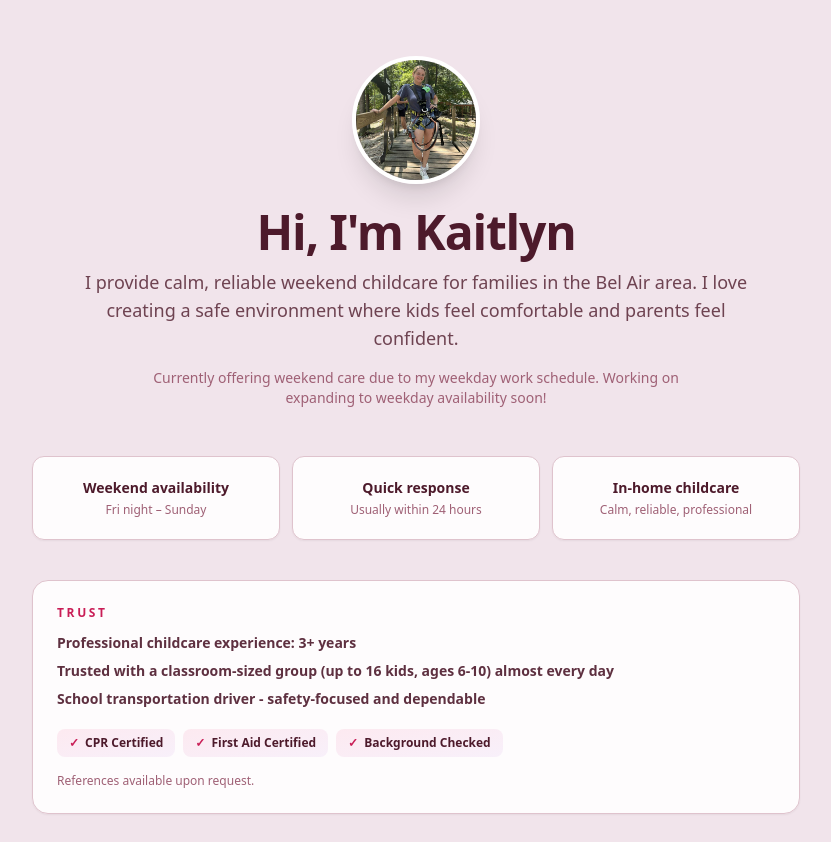
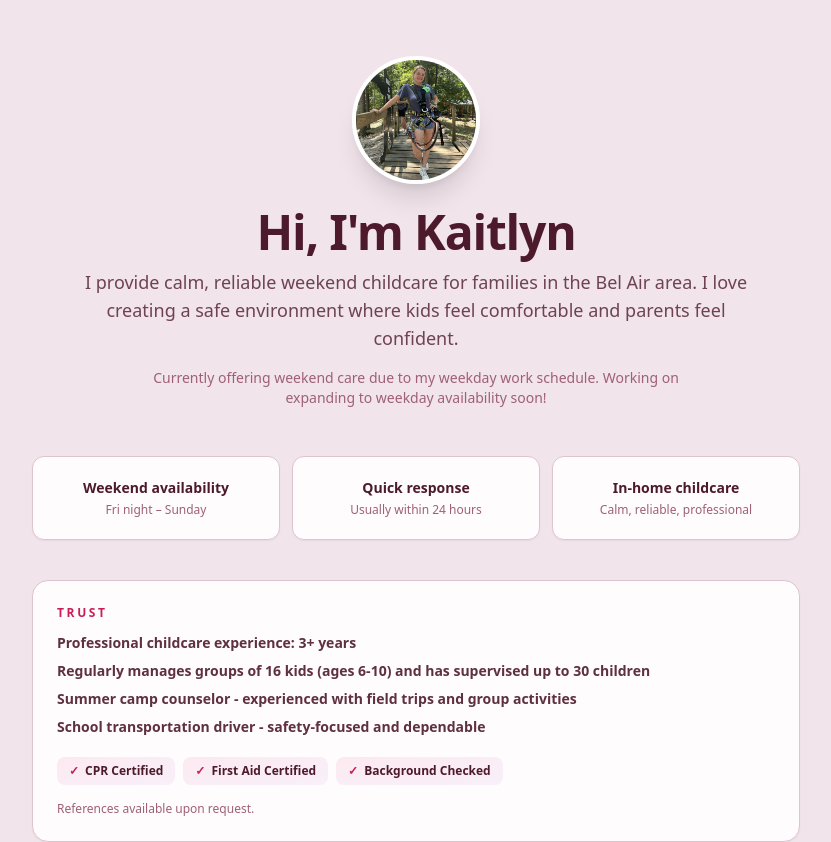
Before and after one commit to raczniakservices/kaitlyn-nanny-landing, a Next.js app in the folder apps/kaitlyn-nanny/: page / in a window 1280 px wide. Shown: the top 842 px of the page, without its empty margins (224-1055 px from the left). Built offline with nearby package versions, Linux system fonts and the light colour scheme.

Commit message:
Update trust section to highlight camp counselor experience and larger group management

```diff
--- a/apps/kaitlyn-nanny/app/page.tsx
+++ b/apps/kaitlyn-nanny/app/page.tsx
@@ -64,7 +64,8 @@ export default function Page() {
                 <p className="text-xs font-bold tracking-[0.22em] text-[hsl(var(--accent-deep))]">TRUST</p>
                 <ul className="mt-3 space-y-2 text-sm font-semibold text-[hsl(var(--text))]/90">
                   <li>Professional childcare experience: 3+ years</li>
-                  <li>Trusted with a classroom-sized group (up to 16 kids, ages 6-10) almost every day</li>
+                  <li>Regularly manages groups of 16 kids (ages 6-10) and has supervised up to 30 children</li>
+                  <li>Summer camp counselor - experienced with field trips and group activities</li>
                   <li>School transportation driver - safety-focused and dependable</li>
                 </ul>
 
```
